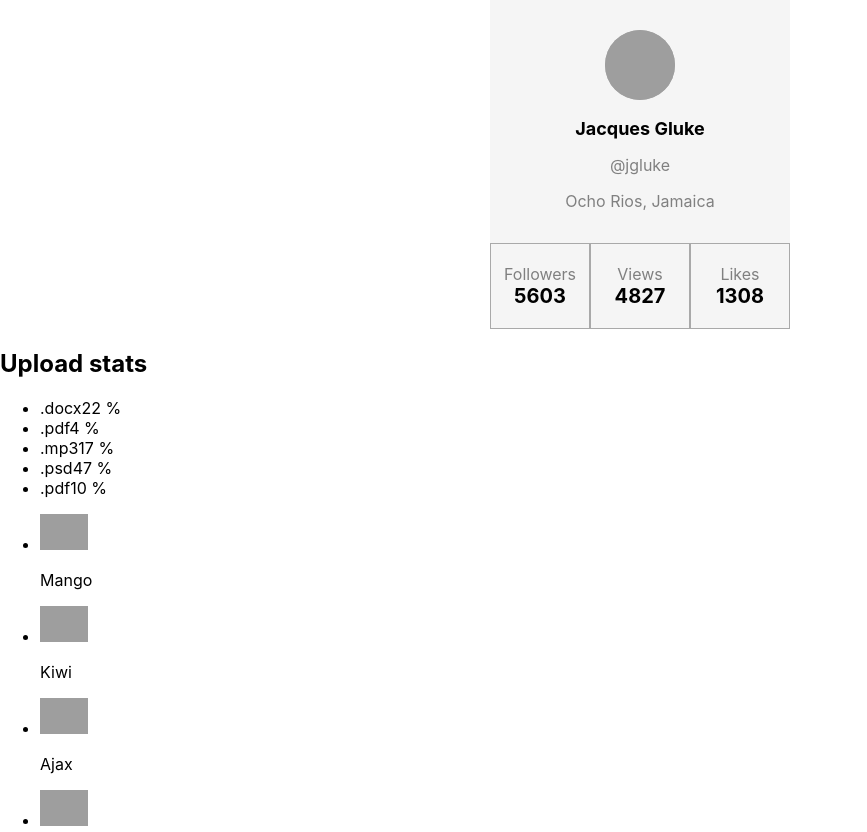
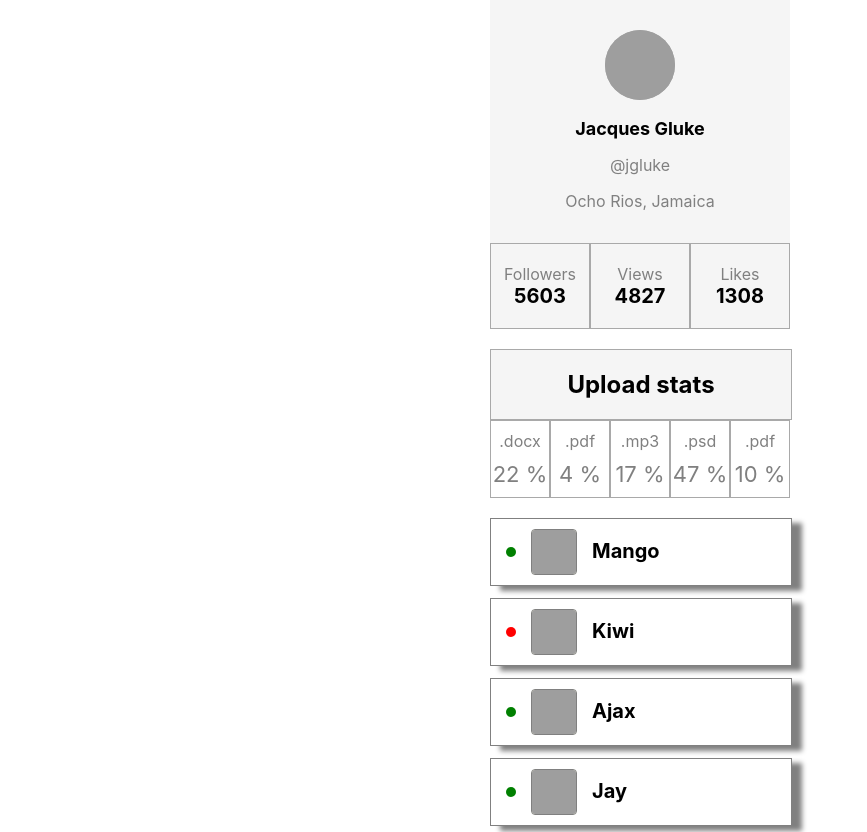
Before and after one commit to SvitRia/goit-react-hw-01-components, a React (Create React App) app: page / in a window 1280 px wide. Shown: the top 832 px of the page, without its empty margins (0-867 px from the left). Built offline with nearby package versions, Linux system fonts and the light colour scheme; grey boxes are pictures that could not be loaded.

Commit message:
task 2,3 style

```diff
--- a/package.json
+++ b/package.json
@@ -11,6 +11,7 @@
     "react": "^18.1.0",
     "react-dom": "^18.1.0",
     "react-scripts": "5.0.1",
+    "styled-components": "^6.0.8",
     "web-vitals": "^2.1.3"
   },
   "scripts": {
--- a/src/components/App/app.js
+++ b/src/components/App/app.js
@@ -1,6 +1,6 @@
 import { Profile } from "components/Profile/Profile"
 import { Statistics } from "components/Statistics/statistics"
-import { Frienlist } from "components/FriendList/friendlist"
+import { Frienlist } from "components/FriendList/Friendlist"
 import { TransactionsHistory } from "components/TransactionHistory/transactionhistory"
 import user from "Data/user.json"
 import data from "Data/data.json"
--- /dev/null
+++ b/src/components/FriendList/Friendlist.jsx
@@ -0,0 +1,22 @@
+import style from "./Friends.module.css"
+import { Status } from "./Friends.styled";
+
+export const FriendListItem = ({ id, avatar, name, isOnline }) => {
+return(
+    <li className={style.item} key={id}>
+        {/* <span className="status">{isOnline}</span> */}
+        <Status isOnline={isOnline}/>
+        <img className={style.avatar} src={avatar} alt={name} width="48" />
+        <p className={style.name}>{name}</p>
+</li>
+    );
+};
+export const Frienlist = ({ friends }) => {
+    return (
+        <ul className={style.friendList}>
+               {friends.map((friend) => (
+                    <FriendListItem id={friend.id} avatar={friend.avatar} name={friend.name} isOnline={friend.isOnline}>  </FriendListItem> ))}
+  </ul>
+
+    )
+}
--- /dev/null
+++ b/src/components/FriendList/Friends.module.css
@@ -0,0 +1,43 @@
+.friendList {
+    display: flex;
+    flex-direction: column;
+    gap: 12px;
+    width: 300px;
+    margin: 20px auto 0;
+    list-style: none;
+    padding: 0;
+}
+
+.item {
+    width: 100%;
+    display: flex;
+    flex-direction: row;
+    border: 1px solid gray;
+    box-shadow: 10px 5px 5px gray;
+    padding-top: 10px;
+    padding-bottom: 10px;
+}
+
+.avatar {
+    width: 44px;
+    height: 44px;
+    border-radius: 4px;
+    overflow: hidden;
+    background-color: beige;
+    border: 1px solid gray;
+}
+
+.name {
+    padding: 10px 15px;
+    color: black;
+    font-size: 20px;
+    font-weight: 700;
+    margin: 0;
+}
+
+.status {
+    width: 10px;
+    height: 10px;
+    border-radius: 50%;
+    padding: 17px;
+}
--- /dev/null
+++ b/src/components/FriendList/Friends.styled.js
@@ -0,0 +1,17 @@
+import styled from "styled-components";
+
+export const Status = styled.span`
+   width: 10px;
+   height: 10px;
+   border-radius: 50%;
+   margin: auto 15px;
+   background: ${({ isOnline }) => {
+        if (isOnline) {
+        return"green"
+    }
+        else {
+        return "red"
+     }
+  }};
+`
+//  isOnline === "true" ? "green" : "red"
--- a/src/components/FriendList/friendlist.js
+++ /dev/null
@@ -1,18 +0,0 @@
-export const FriendListItem = ({ id, avatar, name, isOnline }) => {
-return(
-   <li className="item" key={id}>
-        <span className="status">{isOnline}</span>
-        <img className="avatar" src={avatar} alt={name} width="48" />
-        <p className="name">{name}</p>
-</li>
-    );
-};
-export const Frienlist = ({ friends }) => {
-    return (
-            <ul className="friend-list">
-               {friends.map((friend) => (
-                    <FriendListItem id={friend.id} avatar={friend.avatar} name={friend.name} isOnline={friend.isOnline}>  </FriendListItem> ))}
-  </ul>
-
-    )
-}
--- /dev/null
+++ b/src/components/Statistics/Statistics.module.css
@@ -0,0 +1,44 @@
+.statistics {
+   width: 300px;
+   margin-left: auto;
+   margin-right: auto;
+}
+
+.title {
+    width: 100%;
+    background-color: whitesmoke;
+    padding-top: 20px;
+    padding-bottom: 20px;
+    text-align: center;
+    border: 1px solid darkgray;
+    margin-bottom: 0;
+}
+
+.statList {
+    width: 100%;
+    display: flex;
+    flex-direction: row;
+    margin: 0;
+    padding: 0;
+
+}
+
+.item {
+    display: flex;
+    flex-direction: column;
+    gap: 10px;
+    width: 25%;
+    border: 1px solid darkgray;
+    align-items: center;
+    padding: 10px 0;
+}
+
+.label {
+    font-size: 16px;
+    color: gray;
+}
+
+.percentage {
+    font-size: 22px;
+    color: gray;
+}
--- a/src/components/Statistics/statistics.js
+++ b/src/components/Statistics/statistics.jsx
@@ -1,21 +1,22 @@
-export const StatisticsTittle = ({title}) => {
+import style from "./Statistics.module.css"
+export const StatisticsTittle = ({ title }) => {
     return (
-        <h2 className="title">{title}</h2>
+        <h2 className={style.title}>{title}</h2>
     )
 }
 export const StatisticsItem = ({ id, label, percentage }) => {
     return (
-        <li className="item" key={id}>
-            <span className="label">{label}</span>
-            <span className="percentage">{percentage} %</span>
+        <li className={style.item} key={id}>
+            <span className={style.label}>{label}</span>
+            <span className={style.percentage}>{percentage} %</span>
         </li>
     );
 };
 export const Statistics = ({ title, stats }) => {
     return (
-        <section className="statistics">
+        <section className={style.statistics}>
             <StatisticsTittle title={title} />
-            <ul className="stat-list">
+            <ul className={style.statList}>
                 {stats.map((stat) => (
                     <StatisticsItem id={stat.id} label={stat.label} percentage={stat.percentage}>  </StatisticsItem> ))}
   </ul>
--- /dev/null
+++ b/src/components/index.css
@@ -0,0 +1,11 @@
+@import-normalize;
+
+div {
+  width: 300px;
+  margin-left: auto;
+  margin-right: auto;
+}
+
+ul {
+    list-style: none;
+}
```
Also changed, not shown: src/components/Profile/Profile.jsx (renamed from src/components/Profile/Profile.js), src/components/TransactionHistory/transactionhistory.jsx (renamed from src/components/TransactionHistory/transactionhistory.js), 1 other file (tests, documents, lock files or other folders).
